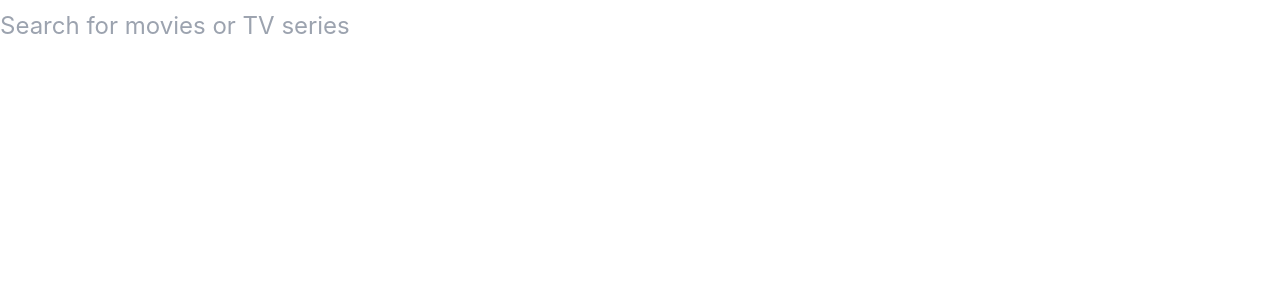
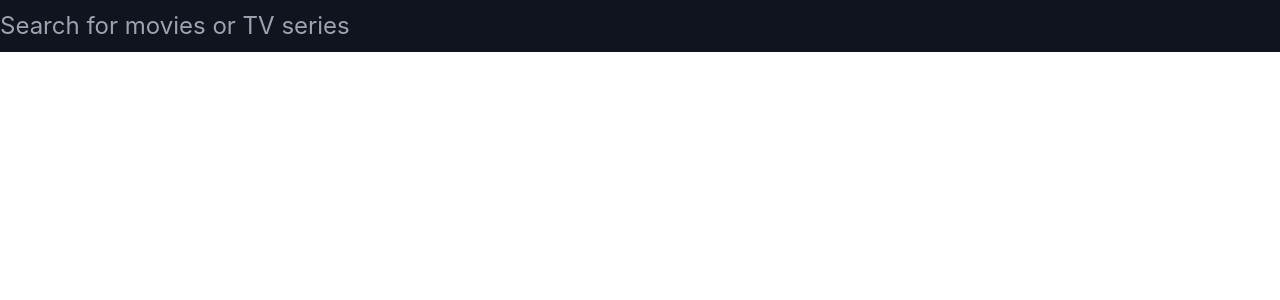
Before and after one commit to JJWallis/entertainment-app, a Next.js app: page / in a window 1280 px wide. Shown: the top 300 px of the page. Built offline with nearby package versions, Linux system fonts and the light colour scheme.

Commit message:
input comp styles done

```diff
--- a/src/pages/index.tsx
+++ b/src/pages/index.tsx
@@ -5,7 +5,7 @@ const Home: NextPage = () => {
       <main>
          <input
             type="text"
-            className="w-[100%] pb-2 pt-2 placeholder:text-slateBlue, text-headingSM"
+            className="w-[100%] border-0 pb-2 pt-2 text-headingSM text-white bg-deepBlue focus:border-b-2 focus:border-slateBlue focus:outline-none"
             placeholder="Search for movies or TV series"
          />
       </main>
```
